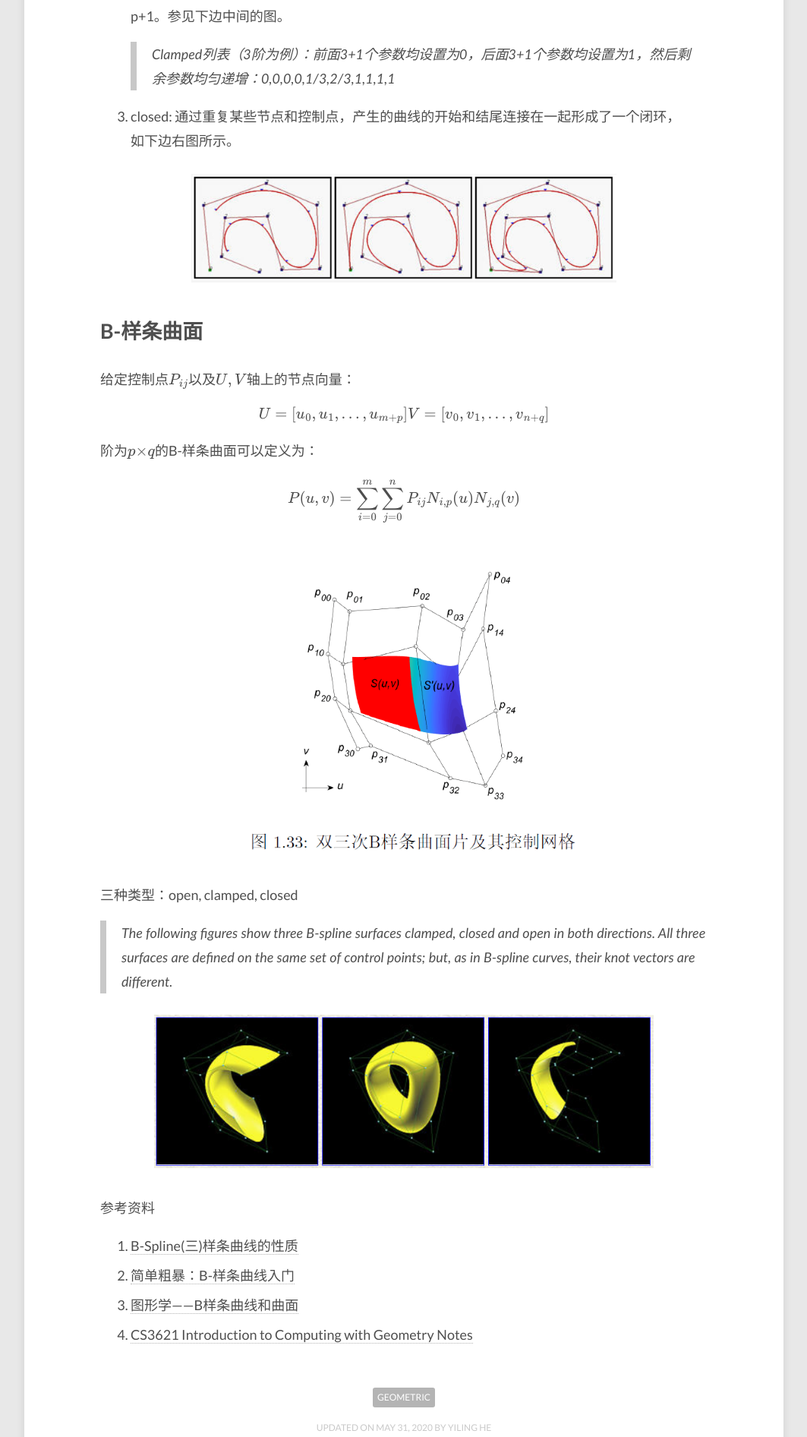
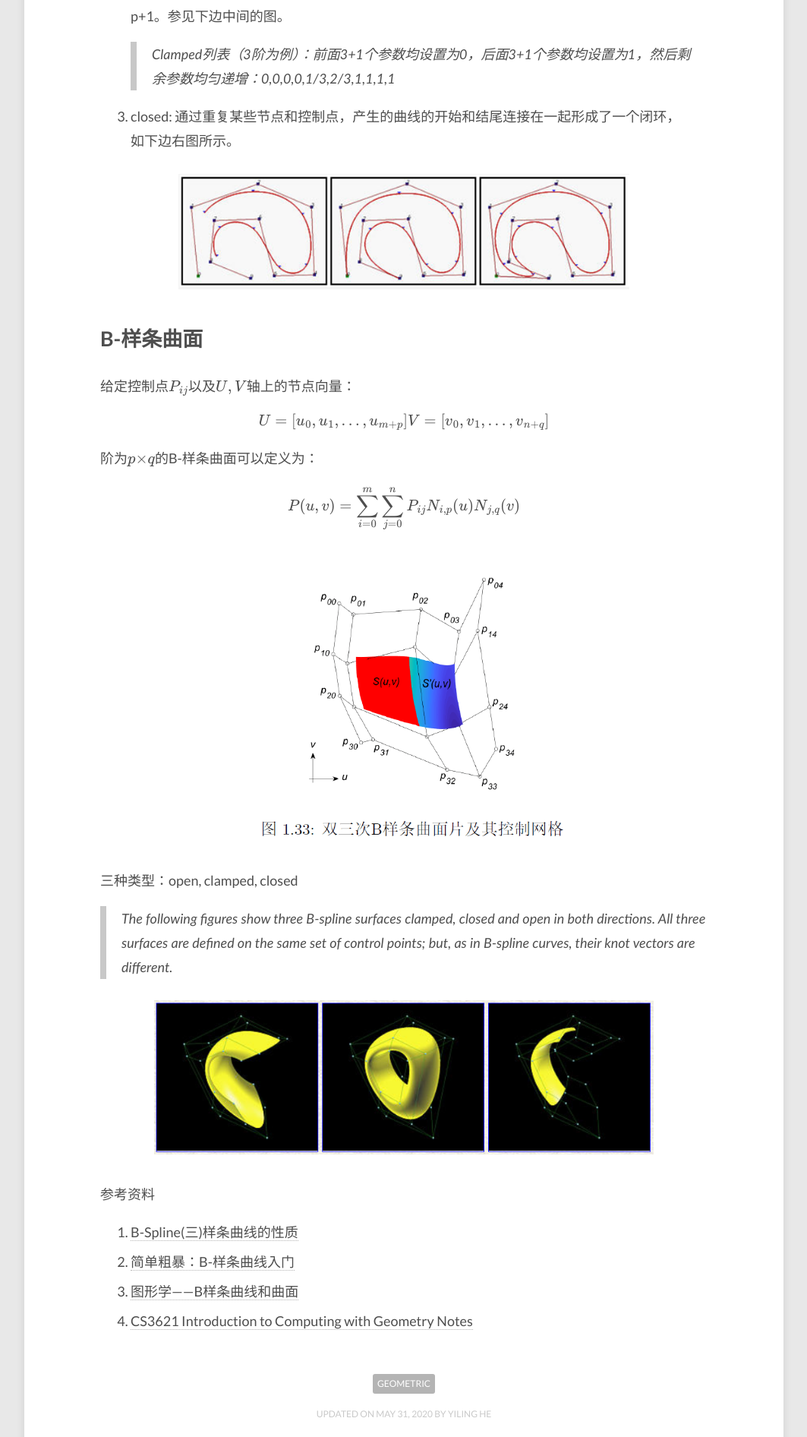
Before and after one commit to E0HYL/BLOG-OF-E0, a Jekyll site: the page built from _posts/2020-05-31-BSpline.md, in a window 1280 px wide. Shown: the part 4119-6011 px from the top of the page at 76% size, without its empty margins (108-1171 px from the left). Built offline with Jekyll 4.4.1, drawn with Linux system fonts in a browser that asks for light colours; nearby versions of some CDN libraries; formulas are drawn with MathJax 3; comment, search, counter and statistics services are not loaded.

Commit message:
scale pics

```diff
--- a/_posts/2020-05-31-BSpline.md
+++ b/_posts/2020-05-31-BSpline.md
@@ -90,7 +90,7 @@ $$C(u)=\sum_{i=0}^{n}N_{i,p}(u)P_i$$
 
 3. closed: 通过重复某些节点和控制点，产生的曲线的开始和结尾连接在一起形成了一个闭环，如下边右图所示。
 
-<figure><img src="{{ site.url }}/images/B-Spline/image-20200531011205169.png" alt="image-20200531011205169" style="zoom:80%;" /></figure>
+<figure><img src="{{ site.url }}/images/B-Spline/image-20200531011205169.png" alt="image-20200531011205169" style="zoom:85%;" /></figure>
 
 ## B-样条曲面
 
@@ -102,7 +102,7 @@ $$U = [u_0,u_1,...,u_{m+p}]\\ V = [v_0,v_1,...,v_{n+q}]$$
 
 $$P(u,v) = \sum_{i=0}^m \sum_{j=0}^n P_{ij}N_{i,p}(u)N_{j,q}(v)$$
 
-<figure><img src="{{ site.url }}/images/B-Spline/image-20200531015100461.png" alt="image-20200531015100461" style="zoom: 75%;" /></figure>
+<figure><img src="{{ site.url }}/images/B-Spline/image-20200531015100461.png" alt="image-20200531015100461" style="zoom: 70%;" /></figure>
 
 三种类型：open, clamped, closed
 
```
